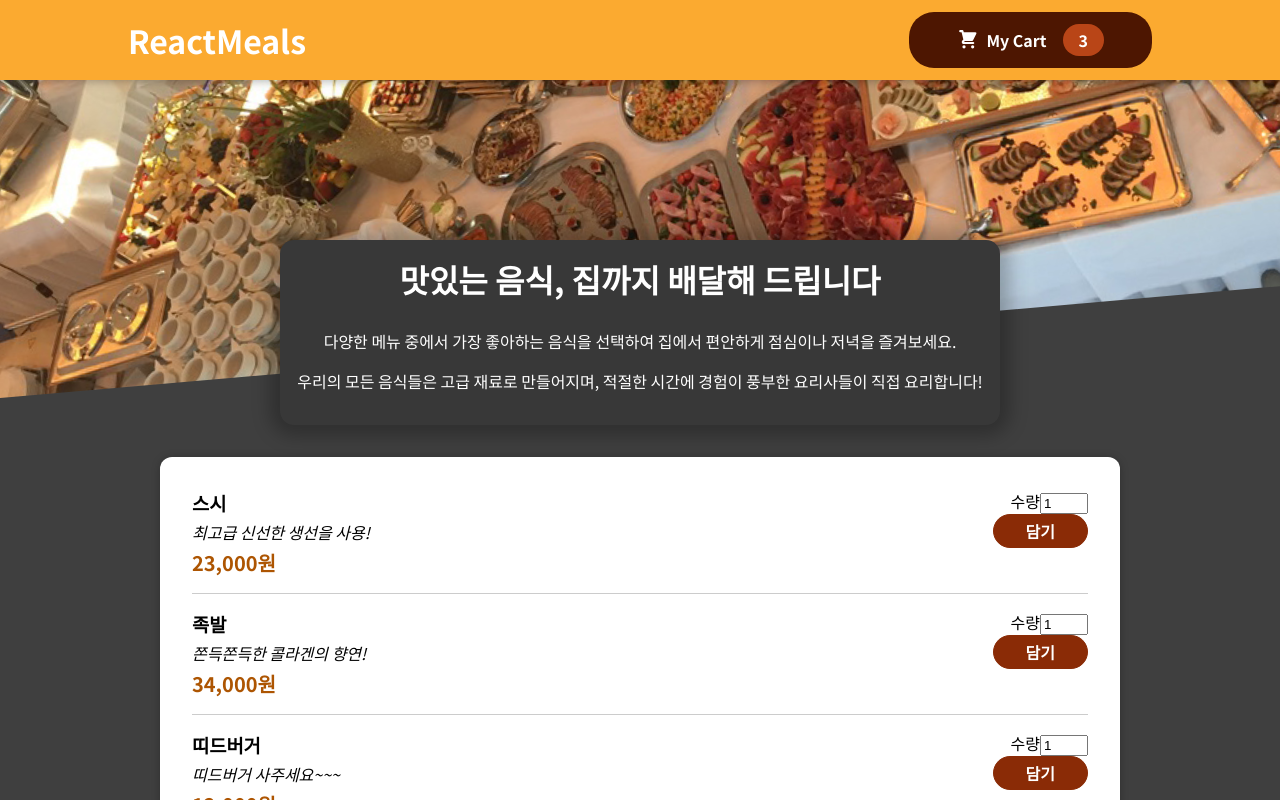
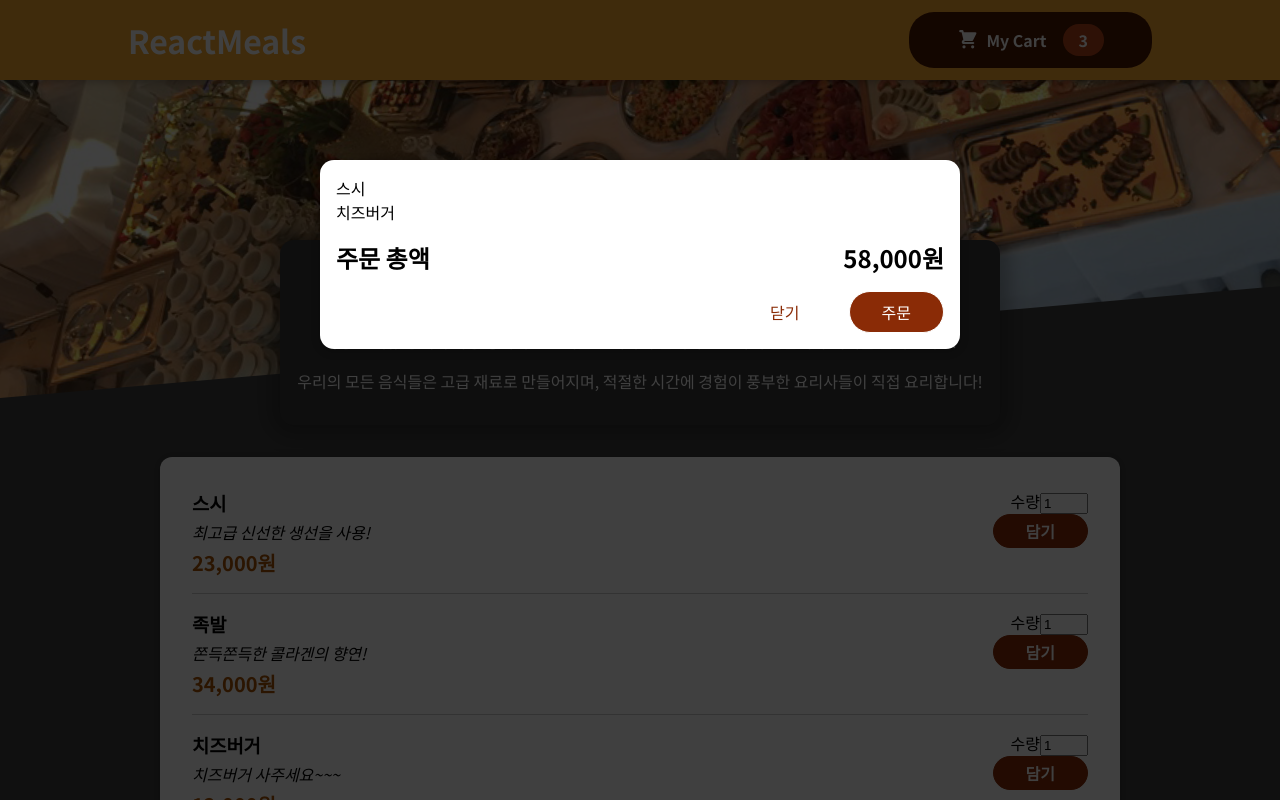
Before and after one commit to chanhee7/react-study202406, a React (Create React App) app: page / in a window 1280 px wide. Shown: the top 800 px of the page. Built offline with nearby package versions, Linux system fonts and the light colour scheme.

Commit message:
# Cart Context 정의

```diff
--- a/src/App.js
+++ b/src/App.js
@@ -1,16 +1,19 @@
 import React from "react";
 import Header from "./components/Food/Layout/Header";
 import Meals from "./components/Food/Meals/Meals";
+import Cart from "./components/Food/Cart/Cart";
+import CartProvider from "./store/CartProvider";
 
 const App = () => {
 
   return (
-    <>
+    <CartProvider>
+      <Cart />
       <Header />
       <div id="main">
         <Meals />
       </div>
-    </>
+    </CartProvider>
   );
 };
 
--- /dev/null
+++ b/src/components/Food/Cart/Cart.js
@@ -0,0 +1,48 @@
+import React from 'react';
+import styles from './Cart.module.scss';
+import CartModal from './CartModal';
+
+const DUMMY_CART = [
+  {
+    id: 'c1',
+    name: '스시',
+    amount: 2,
+    price: 46000,
+  },
+  {
+    id: 'c2',
+    name: '치즈버거',
+    amount: 1,
+    price: 12000,
+  },
+];
+const Cart = () => {
+  const {
+    'cart-items': cartItemStyle,
+    total,
+    actions,
+    'button--alt': btnAlt,
+    button,
+  } = styles;
+
+  return (
+    <CartModal>
+      {/* 주문 내역 */}
+      <ul className={cartItemStyle}>
+        {DUMMY_CART.map((cartItem) => (
+          <li key={cartItem.id}>{cartItem.name}</li>
+        ))}
+      </ul>
+      <div className={total}>
+        <span>주문 총액</span>
+        <span>58,000원</span>
+      </div>
+      <div className={actions}>
+        <button className={btnAlt}>닫기</button>
+        <button className={button}>주문</button>
+      </div>
+    </CartModal>
+  );
+};
+
+export default Cart;
--- /dev/null
+++ b/src/components/Food/Cart/Cart.module.scss
@@ -0,0 +1,52 @@
+$button-color: #8a2b06;
+$hover-active-bg-color: #5a1a01;
+$hover-active-border-color: #5a1a01;
+$hover-active-color: white;
+$button-alt-color: #8a2b06;
+$button-bg-color: #8a2b06;
+$button-color: white;
+
+.cart-items {
+  list-style: none;
+  margin: 0;
+  padding: 0;
+
+}
+
+.total {
+  display: flex;
+  justify-content: space-between;
+  align-items: center;
+  font-weight: bold;
+  font-size: 1.5rem;
+  margin: 1rem 0;
+}
+
+.actions {
+  text-align: right;
+
+  button {
+    font: inherit;
+    cursor: pointer;
+    background-color: transparent;
+    border: 1px solid $button-color;
+    padding: 0.5rem 2rem;
+    border-radius: 25px;
+    margin-left: 1rem;
+
+    &:hover, &:active {
+      background-color: $hover-active-bg-color;
+      border-color: $hover-active-border-color;
+      color: $hover-active-color;
+    }
+  }
+
+  .button--alt {
+    color: $button-alt-color;
+  }
+
+  .button {
+    background-color: $button-bg-color;
+    color: $button-color;
+  }
+}
--- /dev/null
+++ b/src/components/Food/Cart/CartModal.js
@@ -0,0 +1,21 @@
+import React from "react";
+import styles from "./CartModal.module.scss";
+
+const ModalOverlay = ({ children }) => {
+  return (
+    <div className={styles.modal}>
+      <div className={styles.content}>{children}</div>
+    </div>
+  );
+};
+
+const CartModal = ({ children }) => {
+  return (
+    <>
+      <div className={styles.backdrop} />
+      <ModalOverlay>{children}</ModalOverlay>
+    </>
+  );
+};
+
+export default CartModal;
--- /dev/null
+++ b/src/components/Food/Cart/CartModal.module.scss
@@ -0,0 +1,40 @@
+.backdrop {
+  position: fixed;
+  top: 0;
+  left: 0;
+  width: 100%;
+  height: 100vh;
+  z-index: 20;
+  background-color: rgba(0, 0, 0, 0.75);
+}
+
+.modal {
+  position: fixed;
+  top: 20vh;
+  left: 5%;
+  width: 90%;
+  background-color: white;
+  padding: 1rem;
+  border-radius: 14px;
+  box-shadow: 0 2px 8px rgba(0, 0, 0, 0.25);
+  z-index: 30;
+  animation: slide-down 300ms ease-out forwards;
+}
+
+@media (min-width: 768px) {
+  .modal {
+    width: 40rem;
+    left: calc(50% - 20rem);
+  }
+}
+
+@keyframes slide-down {
+  from {
+    opacity: 0;
+    transform: translateY(-3rem);
+  }
+  to {
+    opacity: 1;
+    transform: translateY(0);
+  }
+}
--- a/src/components/Food/Meals/AvailableMeals.js
+++ b/src/components/Food/Meals/AvailableMeals.js
@@ -18,8 +18,8 @@
   },
   {
     id: 'm3',
-    name: '띠드버거',
-    description: '띠드버거 사주세요~~~',
+    name: '치즈버거',
+    description: '치즈버거 사주세요~~~',
     price: 12000,
   },
   {
--- /dev/null
+++ b/src/store/CartProvider.js
@@ -0,0 +1,8 @@
+import React from "react";
+import CartContext from "./card-context";
+
+const CartProvider = ({ children }) => {
+  return <CartContext.Provider>{children}</CartContext.Provider>;
+};
+
+export default CartProvider;
--- /dev/null
+++ b/src/store/card-context.js
@@ -0,0 +1,12 @@
+import React from "react";
+
+// 장바구니에 관련된 상태값들을 관리하는 컨텍스트(저장소)
+
+// 매개변수에 전달하는 객체는 상태들을 정의하는 개념
+const CartContext = React.createContext({
+  cartItems: [], // 장바구니 배열
+  addItem: (item) => {}, // 장바구니에 추가하는 함수
+  removeItem: (id) => {}, // 장바구니에 상품을 제거하는 함수
+});
+
+export default CartContext;
```
